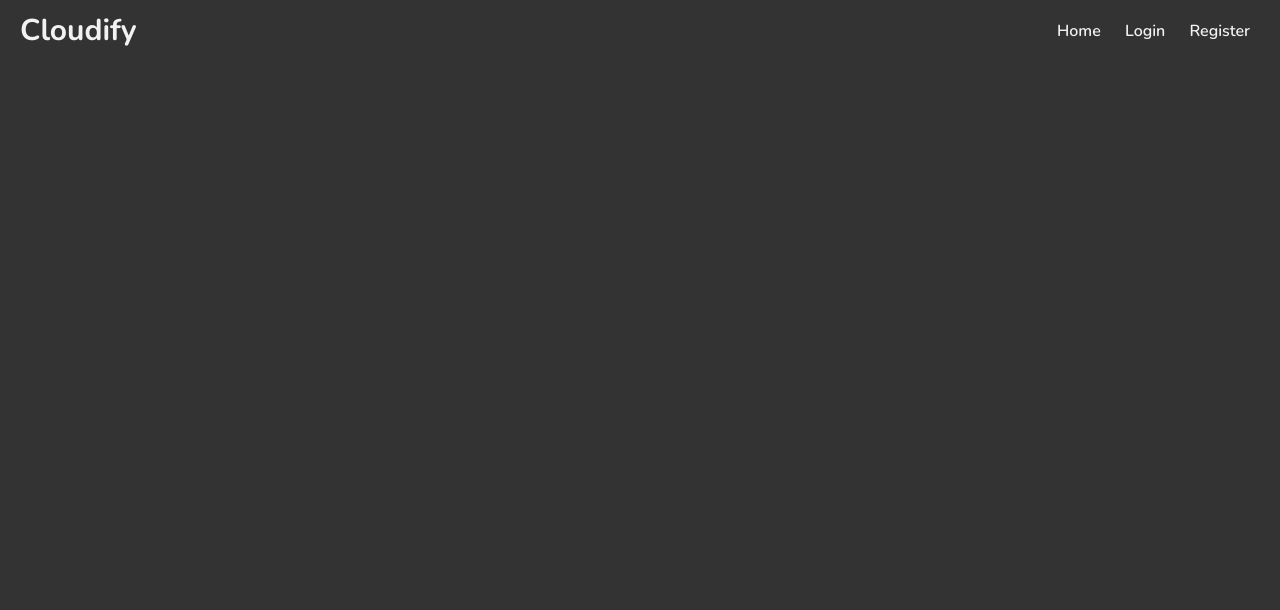
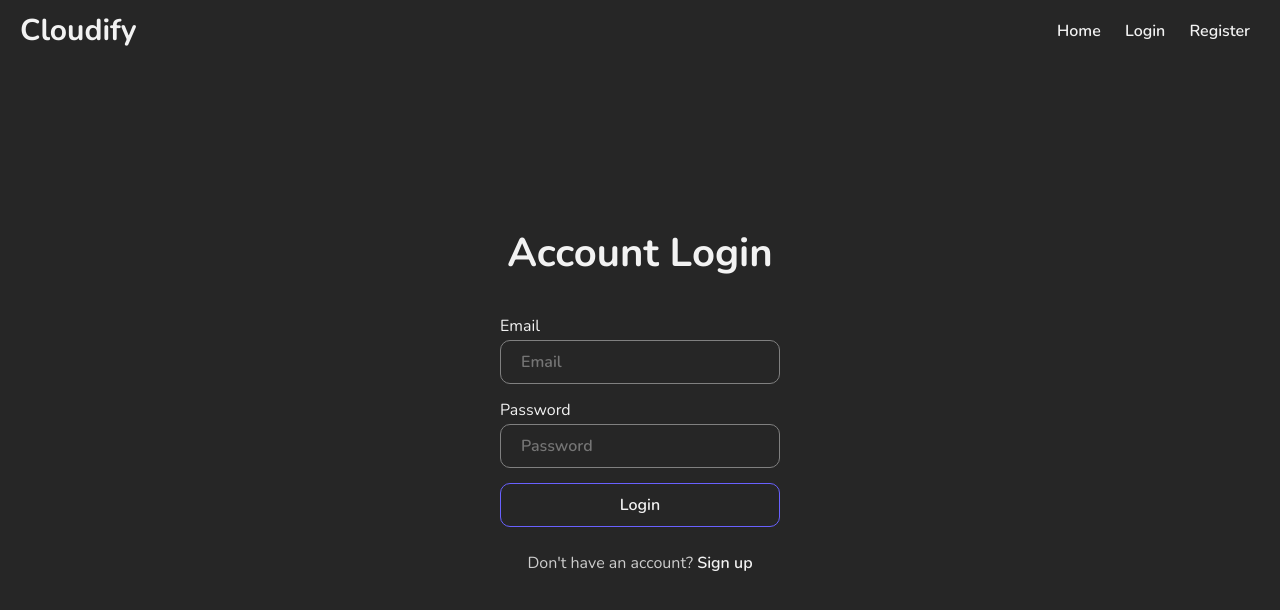
Before and after one commit to Eiliv17/CloudStorageWebApp, a plain HTML site: page views/login.html in a window 1280 px wide. Drawn offline with nearby package versions, Linux system fonts and the light colour scheme.

Commit message:
style: add login html and relative styling

```diff
--- a/public/style.css
+++ b/public/style.css
@@ -11,7 +11,7 @@
 :root{
     --color-primary: hsl(243, 100%, 69%);
     --color-primary-dark: hsl(243, 51%, 53%);
-    --color-background: hsl(0, 0%, 20%);
+    --color-background: hsl(0, 0%, 15%);
 
 
     --color-headings: hsl(0, 0%, 95%);
@@ -84,6 +84,38 @@ a {
     font-size: 1.6rem;
 }
 
+/* Inputs */
+
+input, label{
+    display: block;
+    color: var(--color-headings);
+}
+
+label{
+    font-size: 1.6rem;
+    margin-bottom: 0.3rem;
+}
+
+input[type="text"],
+input[type="email"],
+input[type="password"],
+input[type="date"]{
+    padding: 1rem 2rem;
+    border-radius: 10px;
+    border: 1px solid gray;
+    background: none;
+    outline: none;
+}
+
+input{
+    font-size: 1.6rem;
+    font-family: 'Nunito', sans-serif;
+    font-weight: 600;
+}
+
+::-webkit-calendar-picker-indicator{
+    display: none;
+}
 
 /* Button */
 
@@ -184,3 +216,29 @@ a {
 .hero-description{
     margin-bottom: 2rem;
 }
+
+/* Form */
+
+.form{
+    display: flex;
+    flex-direction: column;
+    justify-content: center;
+    align-items: center;
+    height: 100%;
+}
+
+.form-title {
+    font-size: 4rem;
+    margin-bottom: 1rem;
+}
+
+.form-body {
+    padding: 1rem;
+    width: 300px;
+}
+
+.form-field {
+    display: flex;
+    flex-direction: column;
+    margin: 1.5rem 0;
+}
--- a/views/login.html
+++ b/views/login.html
@@ -19,6 +19,25 @@
             </ul>
         </nav>
     </header>
+    <main class="main container">
+        <div class="form">
+            <h1 class="form-title text-center">Account Login</h1>
+            <form action="/accounts/login" method="post" class="form-body">
+                <div class="form-field">
+                    <label for="email">Email</label>
+                    <input type="email" name="email" placeholder="Email" id="email">
+                </div>
+                <div class="form-field">
+                    <label for="password">Password</label>
+                    <input type="password" name="password" placeholder="Password" id="password">
+                </div>
+                <div class="form-field">
+                    <input type="submit" aria-label="Login" class="btn btn-outline-primary btn-extended" value="Login">
+                </div>
+            </form>
+            <p class="form-other text-center">Don't have an account? <a href="/register.html">Sign up</a></p>
+        </div>
+    </main>
 
 </body>
 </html>
```
